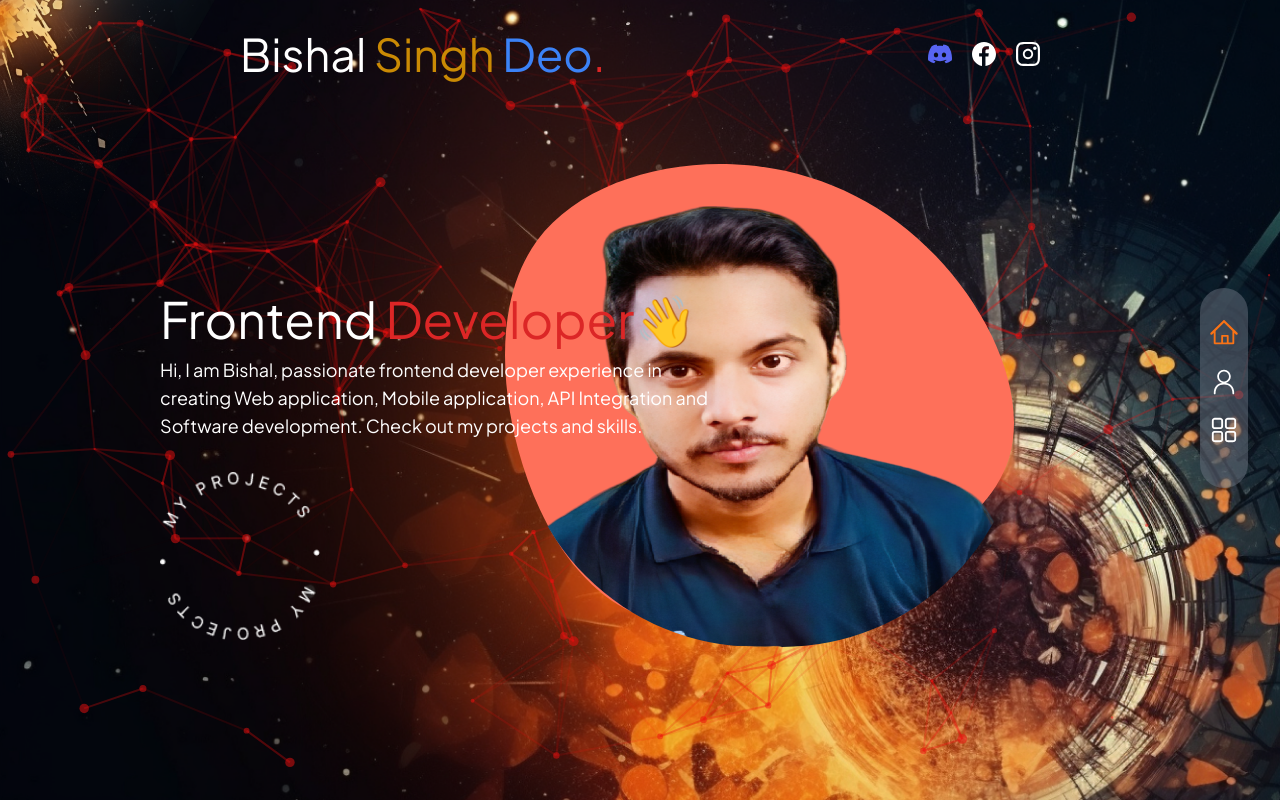
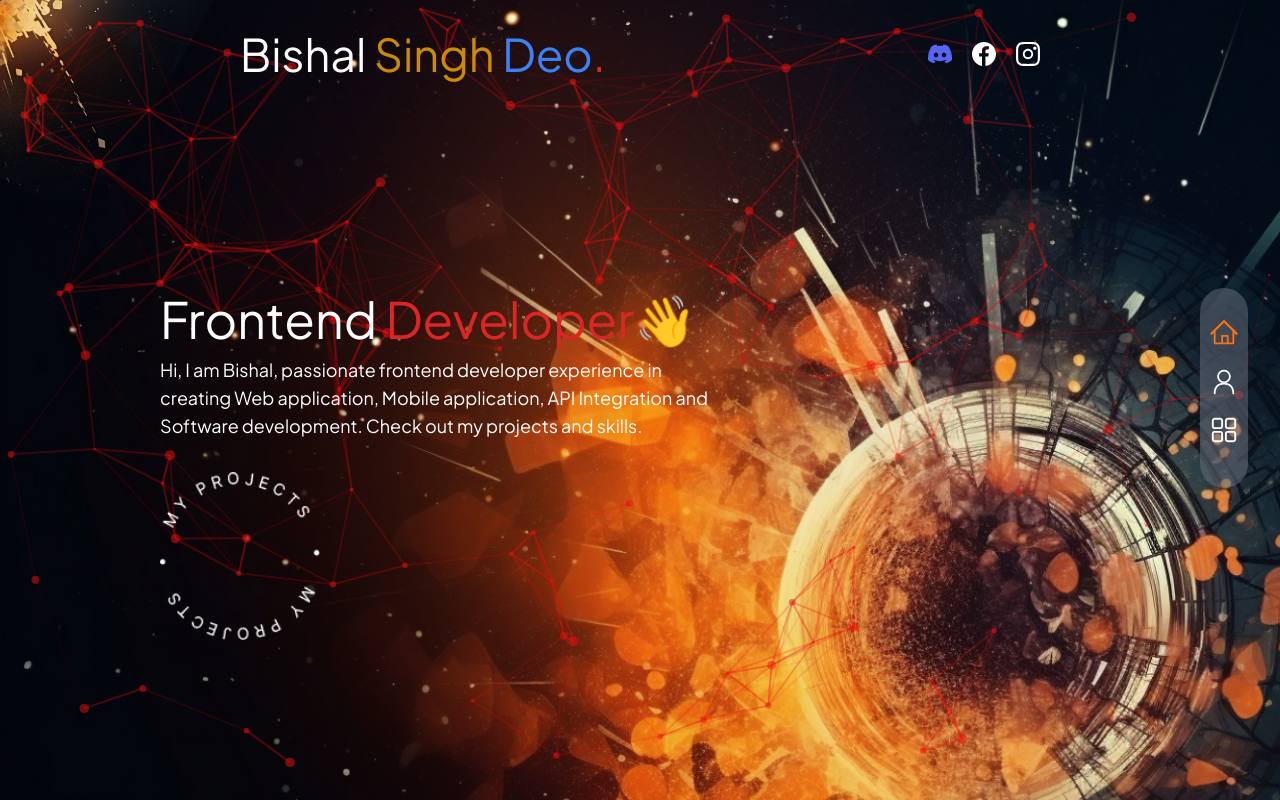
Before and after one commit to Bishalsnghd07/Portfolio-Bishal, a Next.js app: page / in a window 1280 px wide. Built offline with nearby package versions, Linux system fonts and the light colour scheme.

Commit message:
feat: changes the display of ui

```diff
--- a/app/about-me/page.tsx
+++ b/app/about-me/page.tsx
@@ -26,7 +26,7 @@ const Page = () => {
   }, []);
 
   return (
-    <div className="flex items-center min-h-screen bg-cover bg-[#ddc92a]">
+    <div className="flex items-center min-h-screen bg-cover bg-[#ddb02a]">
       <div className="flex flex-col gap-3 z-[10] pl-5 md:pl-40">
         <h1 className="text-[50px] text-blue-600 max-w-[500px]">My Skills
          <span className="text-blue-600">.</span>
--- a/app/page.tsx
+++ b/app/page.tsx
@@ -9,7 +9,7 @@ export default function Home() {
       </div>
 
       <div className="absolute bottom-0 lg:bottom-auto right-[4.3rem] md:right-[5.4rem] lg:right-[7.4rem] xl:right-[16rem] z-[10] w-[240px] h-[240px] xl:w-[529px] xl:h-[482px] rounded-md">
-  <div className="bg-[url('/assets/shape-1.svg')] bg-no-repeat bg-right xl:w-[529px] xl:h-[472px] hidden xl:block">
+  <div className="bg-[url('/assets/shape-1.svg')] bg-no-repeat bg-right xl:w-[529px] xl:h-[472px] hidden 2xl:block">
     <div className="flex items-center justify-center w-[220px] h-[220px] xl:w-[549px] xl:h-[492px]">
       <Image
         src="/BishalSinghDeo1.png"
@@ -30,7 +30,7 @@ export default function Home() {
         className="absolute left-0 top-0"
       />
 
-      <div className="flex flex-col gap-3 z-[10] pl-5 md:pl-40 pt-28">
+      <div className="flex flex-col gap-3 z-[10] pl-5 md:pl-40 pt-56 lg:pt-28">
         <h1 className="text-[50px] text-white max-w-[550px]"> Frontend{" "}
          <span className="text-red-600">Developer👋</span>
          <p className='text-white text-lg'>Hi, I am Bishal, passionate frontend developer experience in creating Web application, Mobile application, API Integration and Software development. Check out my projects and skills.</p>
```
